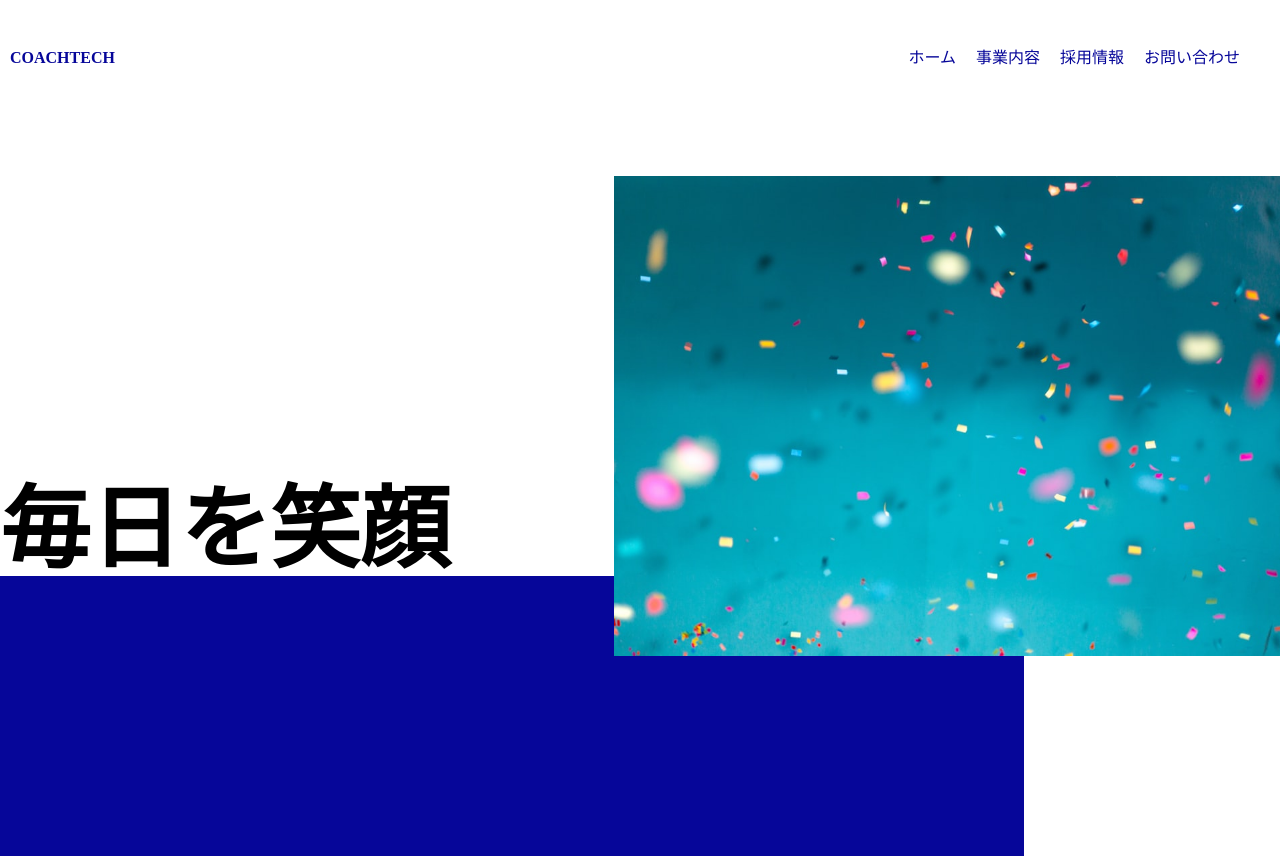
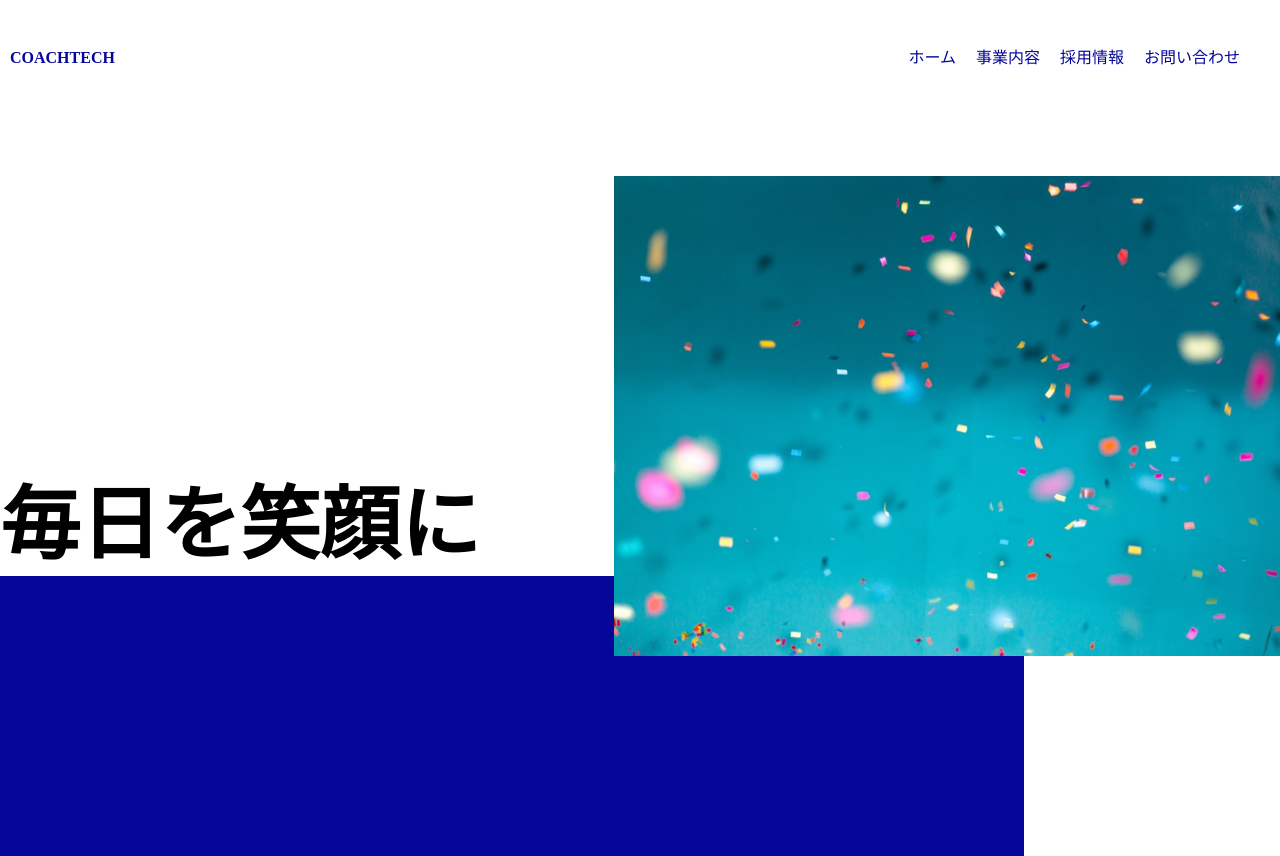
Before and after one commit to seed9103/20240125_izumi, a plain HTML site: page index.html in a window 1280 px wide. Shown: the top 856 px of the page. Drawn offline with Linux system fonts and the light colour scheme.

Commit message:
任意のメッセージ

```diff
--- a/css/style.css
+++ b/css/style.css
@@ -23,10 +23,10 @@
 }
 
 .main__text{
-    font-size: 90px;
+    font-size: 80px;
     position: absolute;
     margin-top: 410px;
-    width: 40vw;
+    width: 60vw;
 }
 
 .main__relative {
```
